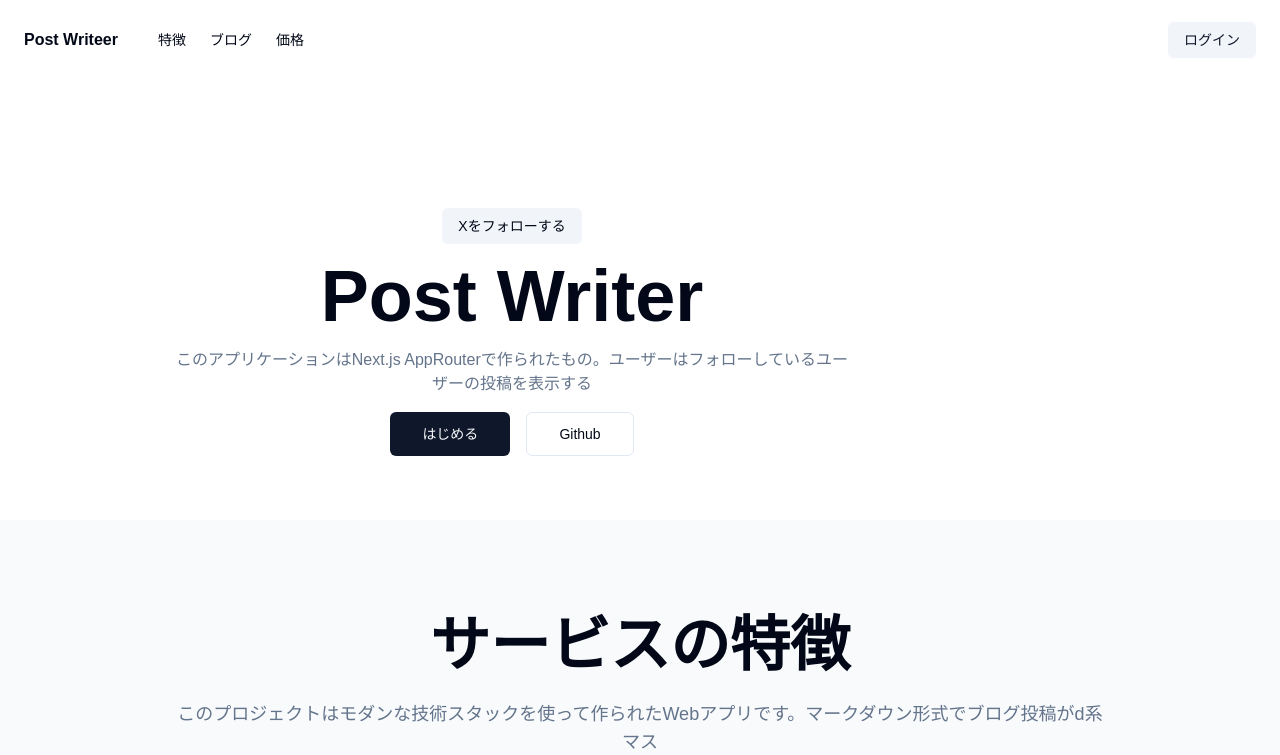
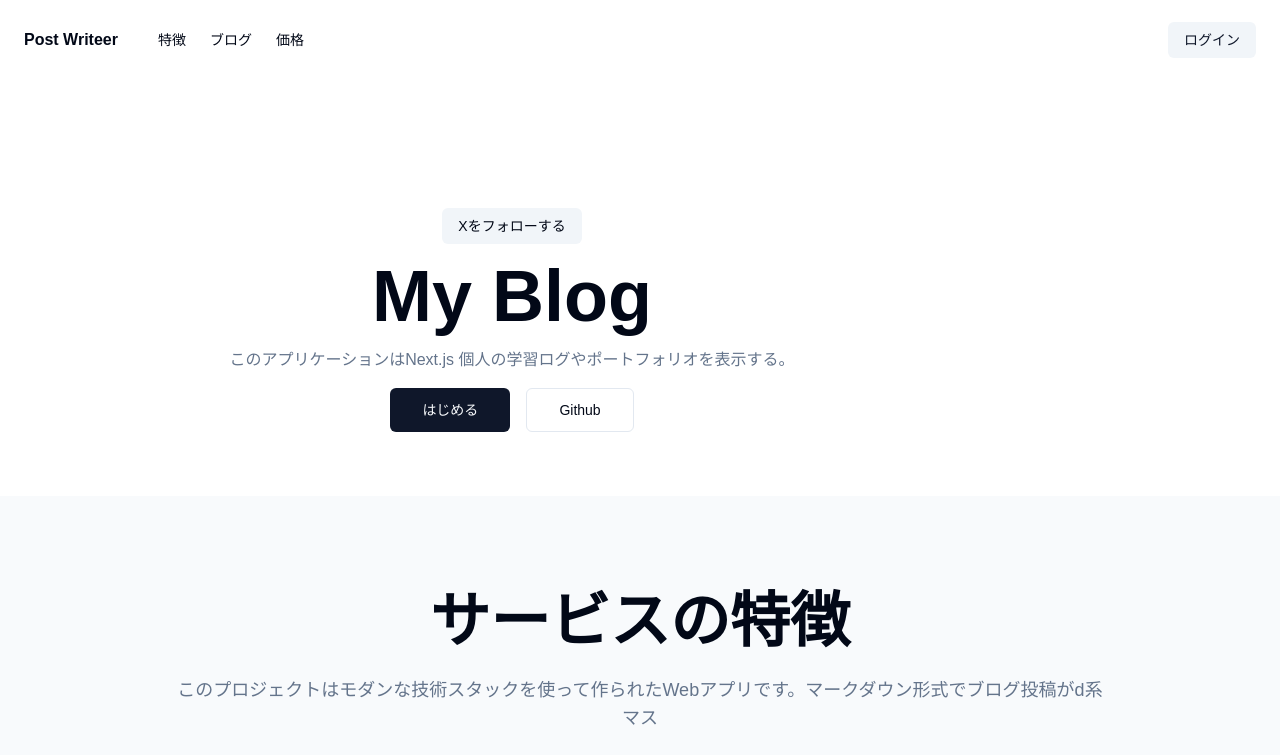
Before and after one commit to h4ckberry/blog-nextjs, a Next.js app: page / in a window 1280 px wide. Shown: the top 755 px of the page. Built offline with nearby package versions, Linux system fonts and the light colour scheme.

Commit message:
Edit blog msg

```diff
--- a/app/(marketing)/page.tsx
+++ b/app/(marketing)/page.tsx
@@ -20,11 +20,11 @@ export default function IndexPage() {
             Xをフォローする
           </Link>
           <h1 className="text-4xl font-extrabold text-3xl sm:text-5xl md:text6xl lg:text-7xl">
-            Post Writer
+            My Blog
           </h1>
           <p className="text-muted-foreground sm:text-x1 leading-normal max-w-[42rem]">
             このアプリケーションはNext.js
-            AppRouterで作られたもの。ユーザーはフォローしているユーザーの投稿を表示する
+            個人の学習ログやポートフォリオを表示する。
           </p>
           <div className="space-x-4">
             <Link href={'/login'} className={cn(buttonVariants({ size: 'lg' }))}>
```
